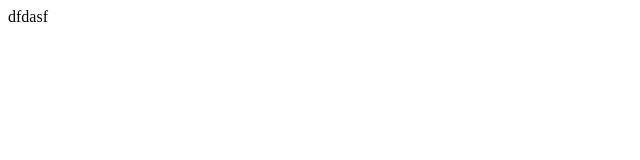
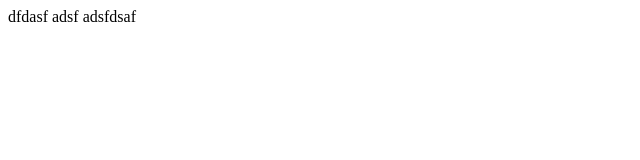
Before and after one commit to Rayanba/icampus-test, a plain HTML site: page index.html in a window 1280 px wide. Shown: the whole page, without its empty margins (0-640 px from the left). Drawn offline with Linux system fonts and the light colour scheme.

Commit message:
last test for today

```diff
--- a/index.html
+++ b/index.html
@@ -8,5 +8,7 @@
 </head>
 <body>
     dfdasf
+    adsf
+    adsfdsaf
 </body>
 </html>
```
